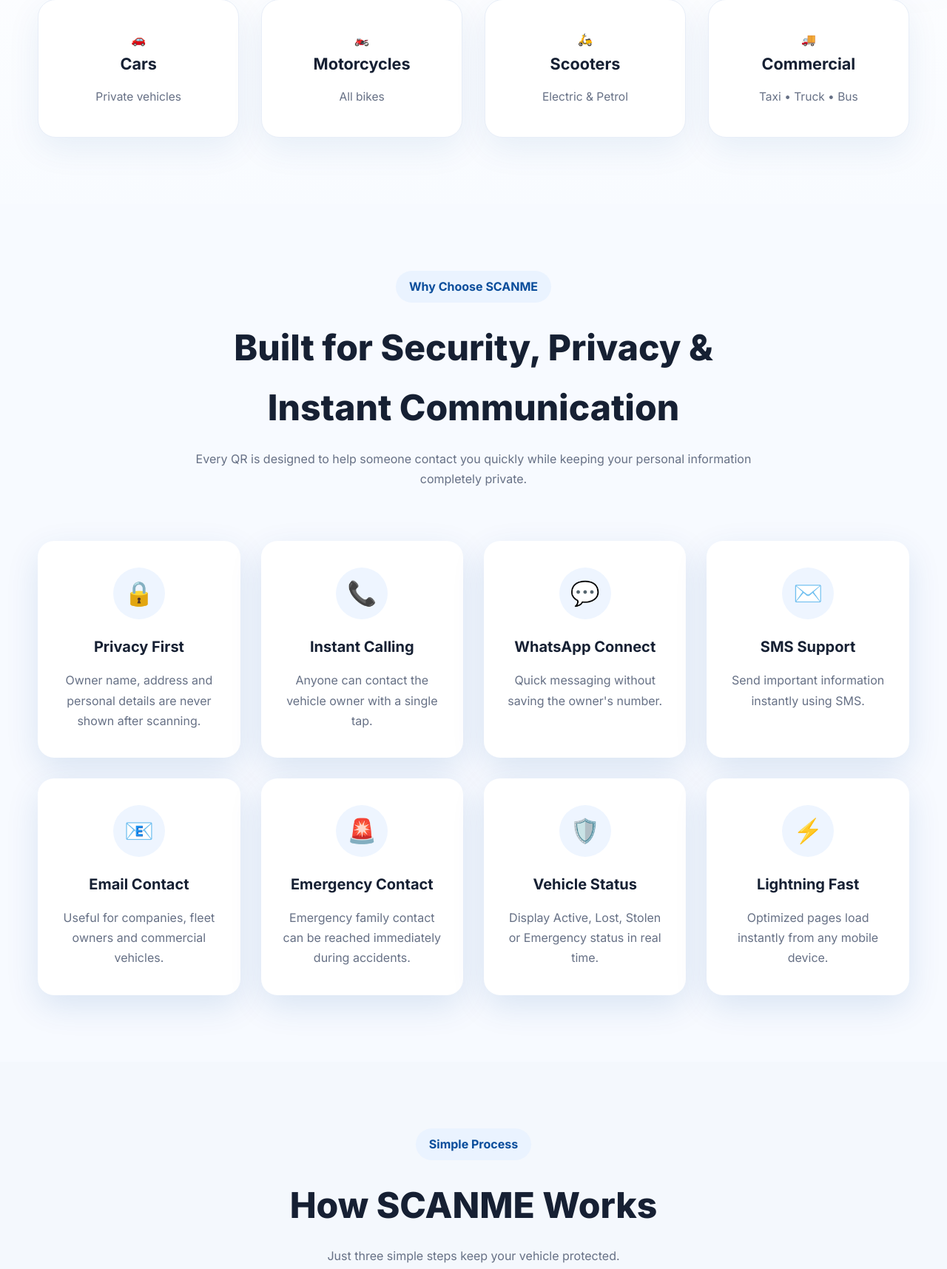
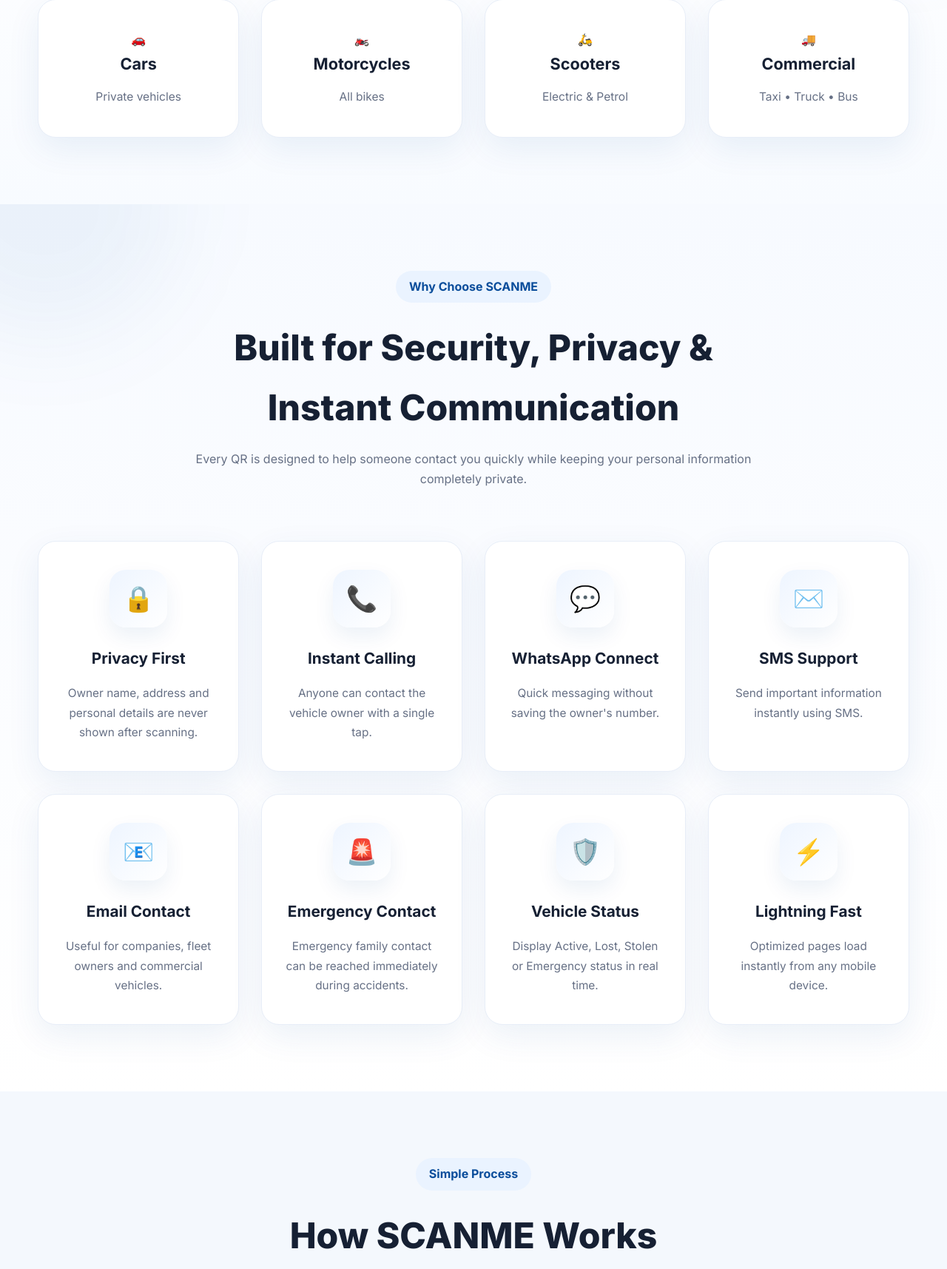
Before and after one commit to scanQRC/owner, a PHP site: page / in a window 1280 px wide. Shown: the part 1355-3070 px from the top of the page at 74% size. Run offline with PHP 8.4, Linux system fonts and the light colour scheme.

Commit message:
Refactor styles for features section and cards

```diff
--- a/assets/css/style.css
+++ b/assets/css/style.css
@@ -1006,7 +1006,43 @@
 
 .features{
 
-background:#F7FAFF;
+position:relative;
+
+background:linear-gradient(180deg,#F7FAFF 0%,#FFFFFF 100%);
+
+overflow:hidden;
+
+}
+
+.features::before{
+
+content:"";
+
+position:absolute;
+
+top:-180px;
+
+left:-120px;
+
+width:360px;
+
+height:360px;
+
+border-radius:50%;
+
+background:rgba(10,77,155,.05);
+
+filter:blur(60px);
+
+pointer-events:none;
+
+}
+
+.features .container{
+
+position:relative;
+
+z-index:2;
 
 }
 
@@ -1014,63 +1050,141 @@
 
 display:grid;
 
-grid-template-columns:repeat(4,1fr);
-
-gap:28px;
+grid-template-columns:repeat(4,minmax(0,1fr));
+
+gap:30px;
+
+margin-top:60px;
 
 }
 
 .feature-card{
 
+position:relative;
+
+padding:38px 28px;
+
 background:#fff;
 
-padding:35px 25px;
+border:1px solid #E8EEF8;
+
+border-radius:24px;
+
+text-align:center;
+
+overflow:hidden;
+
+box-shadow:0 15px 45px rgba(10,77,155,.08);
+
+transition:all .35s ease;
+
+}
+
+.feature-card::before{
+
+content:"";
+
+position:absolute;
+
+left:0;
+
+top:0;
+
+width:100%;
+
+height:5px;
+
+background:linear-gradient(90deg,var(--primary),var(--secondary));
+
+transform:scaleX(0);
+
+transform-origin:left;
+
+transition:transform .35s ease;
+
+}
+
+.feature-card:hover{
+
+transform:translateY(-12px);
+
+border-color:rgba(10,77,155,.18);
+
+box-shadow:0 28px 60px rgba(10,77,155,.15);
+
+}
+
+.feature-card:hover::before{
+
+transform:scaleX(1);
+
+}
+
+.feature-icon{
+
+width:78px;
+
+height:78px;
+
+margin:0 auto 24px;
+
+display:flex;
+
+align-items:center;
+
+justify-content:center;
+
+font-size:34px;
+
+background:linear-gradient(135deg,#EEF5FF,#FFFFFF);
 
 border-radius:22px;
 
-text-align:center;
-
-box-shadow:var(--shadow);
-
-transition:.35s;
-
-border:1px solid transparent;
-
-}
-
-.feature-card:hover{
-
-transform:translateY(-8px);
-
-border-color:#0A4D9B;
-
-}
-
-.feature-icon{
-
-width:70px;
-
-height:70px;
-
-margin:auto auto 20px;
-
-display:flex;
-
-align-items:center;
-
-justify-content:center;
-
-font-size:32px;
-
-background:#EEF5FF;
-
-border-radius:50%;
+color:var(--primary);
+
+box-shadow:0 12px 28px rgba(10,77,155,.08);
+
+transition:all .35s ease;
+
+}
+
+.feature-card:hover .feature-icon{
+
+transform:rotate(-8deg) scale(1.08);
+
+background:linear-gradient(135deg,var(--primary),#1768C5);
+
+color:#fff;
 
 }
 
 .feature-card h3{
 
-margin-bottom:15px;
+margin-bottom:16px;
+
+font-size:1.3rem;
+
+font-weight:700;
+
+color:var(--text);
+
+}
+
+.feature-card p{
+
+margin:0;
+
+font-size:.96rem;
+
+line-height:1.75;
+
+color:var(--text-light);
+
+}
+
+.feature-card:hover p{
+
+color:var(--text);
 
 }
 
```
